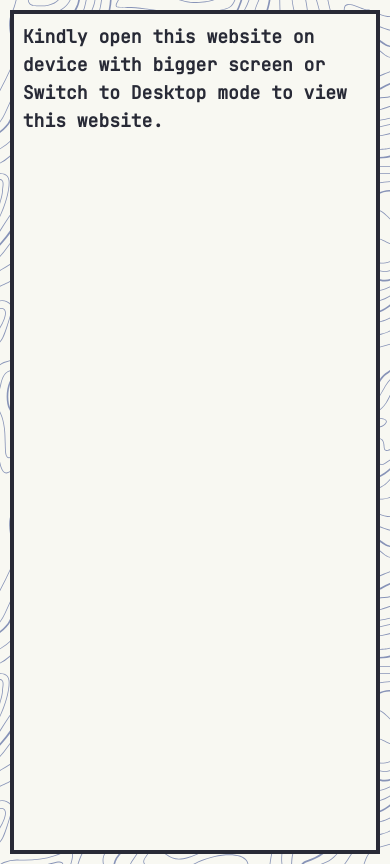
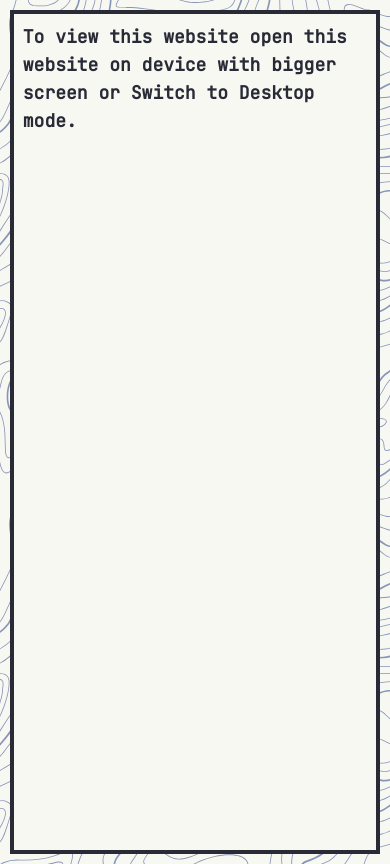
Before and after one commit to pujan-modha/print-resume, a React (Vite) app: page / in a window 390 px wide. Built offline with nearby package versions, Linux system fonts and the light colour scheme.

Commit message:
Responsive fixes v2

```diff
--- a/src/App.tsx
+++ b/src/App.tsx
@@ -24,7 +24,7 @@ function Print() {
                     <MediaQuery maxWidth={768}>
                         <div className='print:hidden p-[2.5%]'>
                             <p className='text-lg font-semibold'>
-                                Kindly open this website on device with bigger screen or Switch to Desktop mode to view this website.
+                                 To view this website open this website on device with bigger screen or Switch to Desktop mode.
                             </p>
                         </div>
                     </MediaQuery>
```
